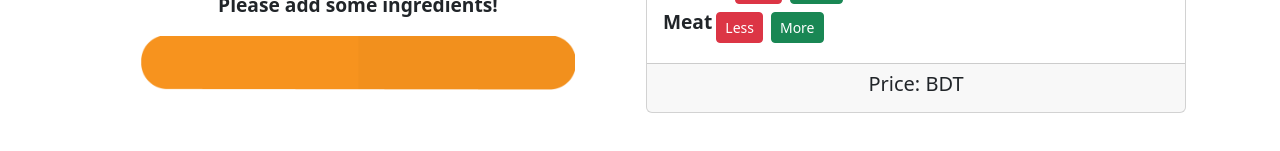
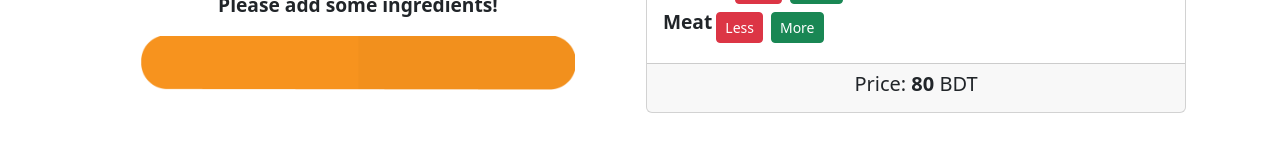
Before and after one commit to Nazmul-Karim-Tanvir/React-for-Frontend-Development-with-Redux, a React (Create React App) app in the folder project-2-my-burger/my-burger/: page / in a window 1280 px wide. Shown: the part 261-412 px from the top of the page. Built offline with nearby package versions, Linux system fonts and the light colour scheme.

Commit message:
7 Showing Price on Card

```diff
--- a/project-2-my-burger/my-burger/src/Components/BurgerBuilder/BurgerBuilder.js
+++ b/project-2-my-burger/my-burger/src/Components/BurgerBuilder/BurgerBuilder.js
@@ -1,6 +1,12 @@
 import React, { Component } from 'react';
 import Burger from './Burger/Burger';
 import Controls from './Controls/Controls';
+
+const INGREDIENT_PRICES ={
+    salad: 20,
+    cheese: 40,
+    meat: 90
+}
 
 export default class BurgerBuilder extends Component {
     state = {
@@ -8,24 +14,27 @@ export default class BurgerBuilder extends Component {
             { type: 'salad', amount: 0 },
             { type: 'cheese', amount: 0 },
             { type: 'meat', amount: 0 },
-        ]
+        ],
+        totalPrice:80,
     }
     addIngredientHandle = type => {
         const ingredients = [...this.state.ingredients];
+        const newPrice = this.state.totalPrice + INGREDIENT_PRICES[type];
         for (let item of ingredients) {
             if (item.type === type) item.amount++;
         }
-        this.setState({ ingredients: ingredients })
+        this.setState({ ingredients: ingredients , totalPrice: newPrice})
     }
     removeIngredientHandle = type => {
         const ingredients = [...this.state.ingredients];
+        const newPrice = this.state.totalPrice - INGREDIENT_PRICES[type];
         for (let item of ingredients) {
             if (item.type === type) {
                 if (item.amount <= 0) return;
                 item.amount--;
             };
         }
-        this.setState({ ingredients: ingredients })
+        this.setState({ ingredients: ingredients,totalPrice: newPrice })
     }
     render() {
         return (
@@ -33,7 +42,8 @@ export default class BurgerBuilder extends Component {
                 <Burger ingredients={this.state.ingredients} />
                 <Controls
                     ingredientAdded={this.addIngredientHandle}
-                    ingredientRemove={this.removeIngredientHandle}
+                    ingredientRemoved={this.removeIngredientHandle}
+                    price={this.state.totalPrice}
                 />
             </div>
         )
--- a/project-2-my-burger/my-burger/src/Components/BurgerBuilder/Controls/Controls.js
+++ b/project-2-my-burger/my-burger/src/Components/BurgerBuilder/Controls/Controls.js
@@ -37,13 +37,13 @@ const Controls = props => {
                                 label={item.label}
                                 type={item.type}
                                 key={Math.random()}
-                                added ={() =>{props.ingredientAdded(item.type)}}
-                                removed ={() =>{props.ingredientRemove(item.type)}}
+                                added={() => props.ingredientAdded(item.type)}
+                                removed={() => props.ingredientRemoved(item.type)}
                             />
                         })
                     }
                 </CardBody>
-                <CardFooter><h5>Price: BDT</h5></CardFooter>
+                <CardFooter><h5>Price: <strong>{props.price}</strong> BDT</h5></CardFooter>
             </Card>
         </div>
     )
```
